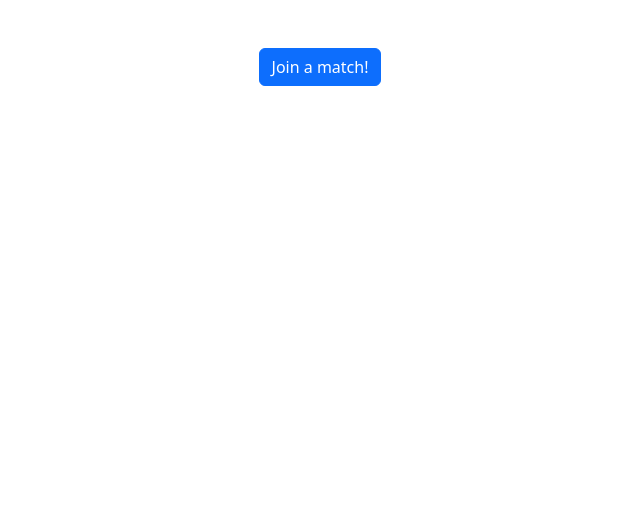
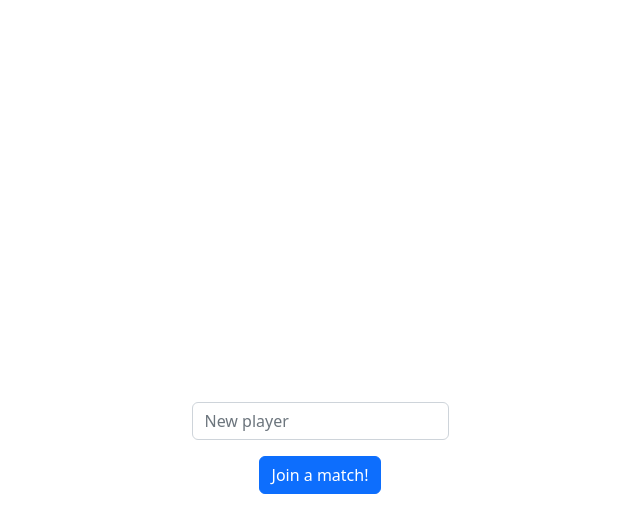
Before and after one commit to palianskas/battleships, a React (Create React App) app in the folder src/battleships-ui/: page / in a window 1280 px wide. Shown: the top 532 px of the page, without its empty margins (320-960 px from the left). Built offline with nearby package versions, Linux system fonts and the light colour scheme.

Commit message:
ui: add player name input

```diff
--- a/src/battleships-ui/src/components/NewMatch/NewMatch.tsx
+++ b/src/battleships-ui/src/components/NewMatch/NewMatch.tsx
@@ -1,4 +1,6 @@
+import { useRef } from 'react';
 import Button from 'react-bootstrap/esm/Button';
+import Form from 'react-bootstrap/esm/Form';
 import { LinkContainer } from 'react-router-bootstrap';
 import { generatePath, useNavigate } from 'react-router-dom';
 import ConnectionMediatorService, {
@@ -9,8 +11,14 @@ import { PlayerService } from '../../services/PlayerService.ts/PlayerService';
 export default function NewMatch() {
   const navigate = useNavigate();
 
+  const inputRef = useRef<HTMLInputElement>(null);
+
   const handleClick = async () => {
-    const player = PlayerService.createNew('New player');
+    const playerName = !!inputRef.current?.value
+      ? inputRef.current?.value
+      : 'New player';
+
+    const player = PlayerService.createNew(playerName);
 
     ConnectionMediatorService.Instance.sendEvent(MatchEventNames.PlayerJoined, {
       player: player,
@@ -26,12 +34,24 @@ export default function NewMatch() {
   };
 
   return (
-    <div className="container d-flex justify-content-center">
-      <LinkContainer to={'match'}>
-        <Button className="primary" onClick={handleClick}>
-          Join a match!
-        </Button>
-      </LinkContainer>
+    <div className="vh-100 d-flex justify-content-center align-items-center">
+      <div className="container d-flex flex-column justify-content-center align-items-center">
+        <Form>
+          <Form.Group className="mb-3 text-center">
+            <Form.Control
+              required
+              type="text"
+              placeholder="New player"
+              ref={inputRef}
+            />
+          </Form.Group>
+        </Form>
+        <LinkContainer to={'match'}>
+          <Button className="primary" onClick={handleClick}>
+            Join a match!
+          </Button>
+        </LinkContainer>
+      </div>
     </div>
   );
 }
```
